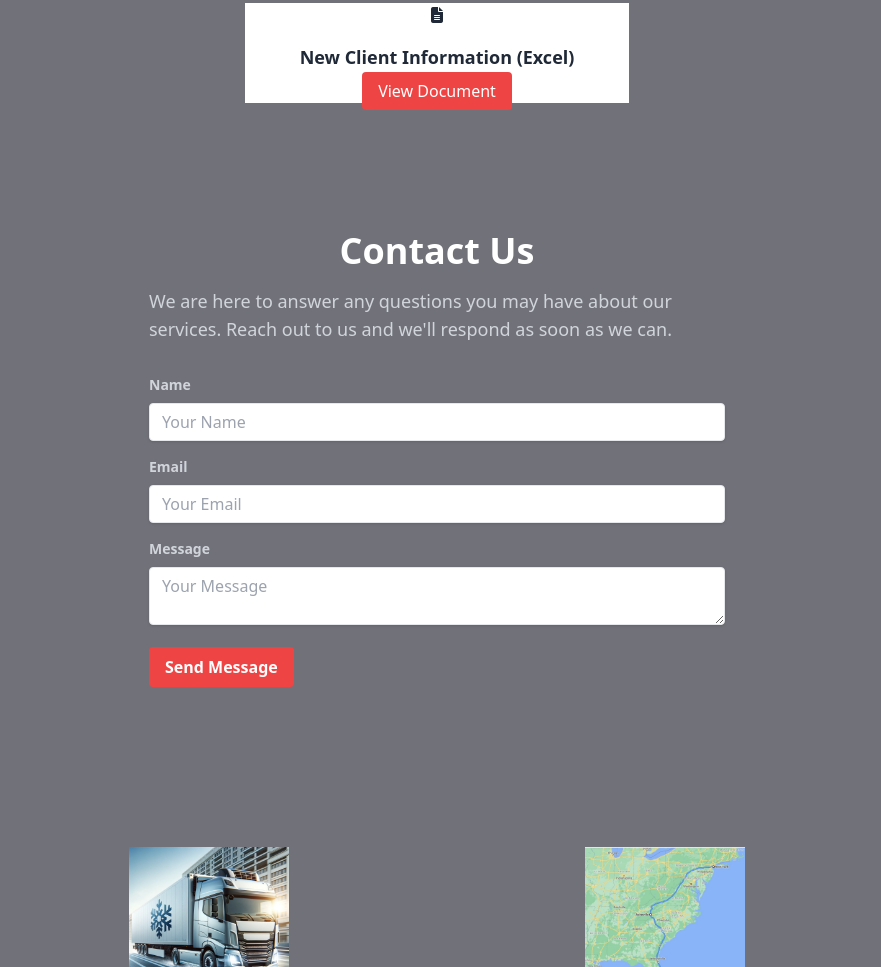
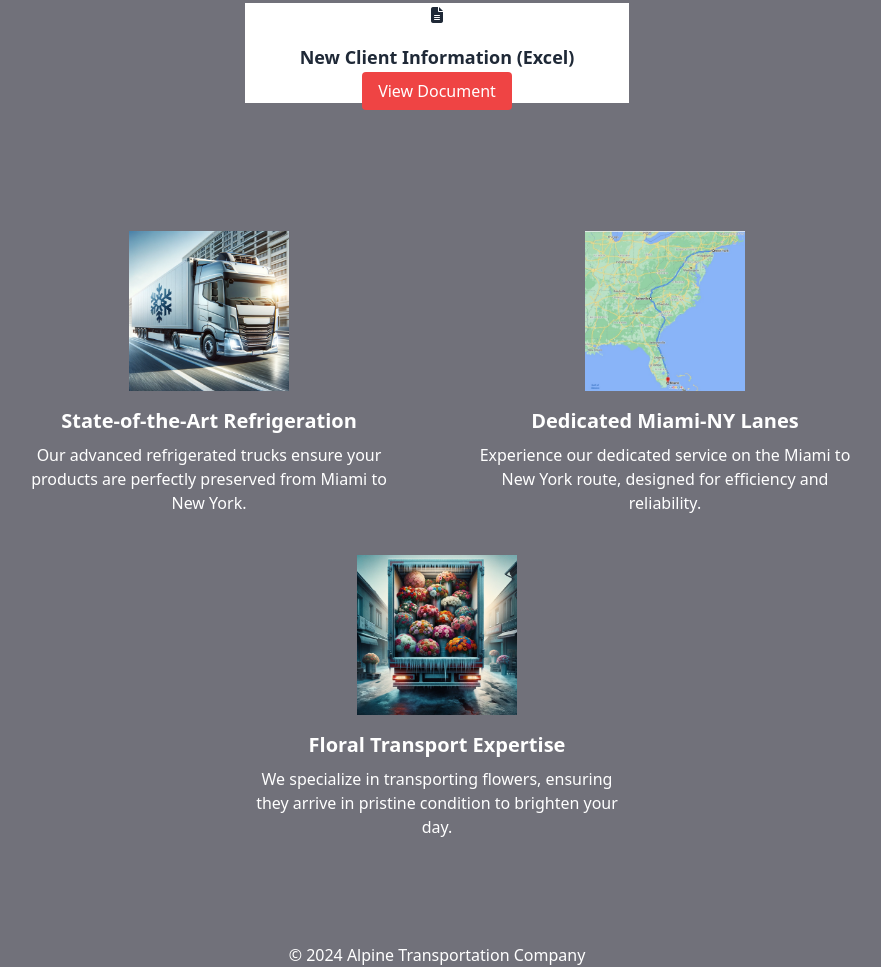
Before and after one commit to TechhDan/alpine-transportation, a website: page docs/index.html in a window 1280 px wide. Shown: the part 1073-2040 px from the top of the page, without its empty margins (203-1084 px from the left). Drawn offline with Linux system fonts and the light colour scheme.

Commit message:
Update index.html

```diff
--- a/docs/index.html
+++ b/docs/index.html
@@ -129,7 +129,7 @@
 
 
     <!-- Contact Section -->
-    <section id="contact" class="py-20 px-4">
+    <!-- <section id="contact" class="py-20 px-4">
         <div class="max-w-xl mx-auto">
             <h2 class="text-4xl font-bold text-center">Contact Us</h2>
             <p class="text-lg text-gray-300 mt-4">We are here to answer any questions you may have about our services.
@@ -160,7 +160,7 @@
                 </button>
             </div>
         </div>
-    </section>
+    </section>-->
 
     <!-- Features Section -->
     <section class="py-20">
```
